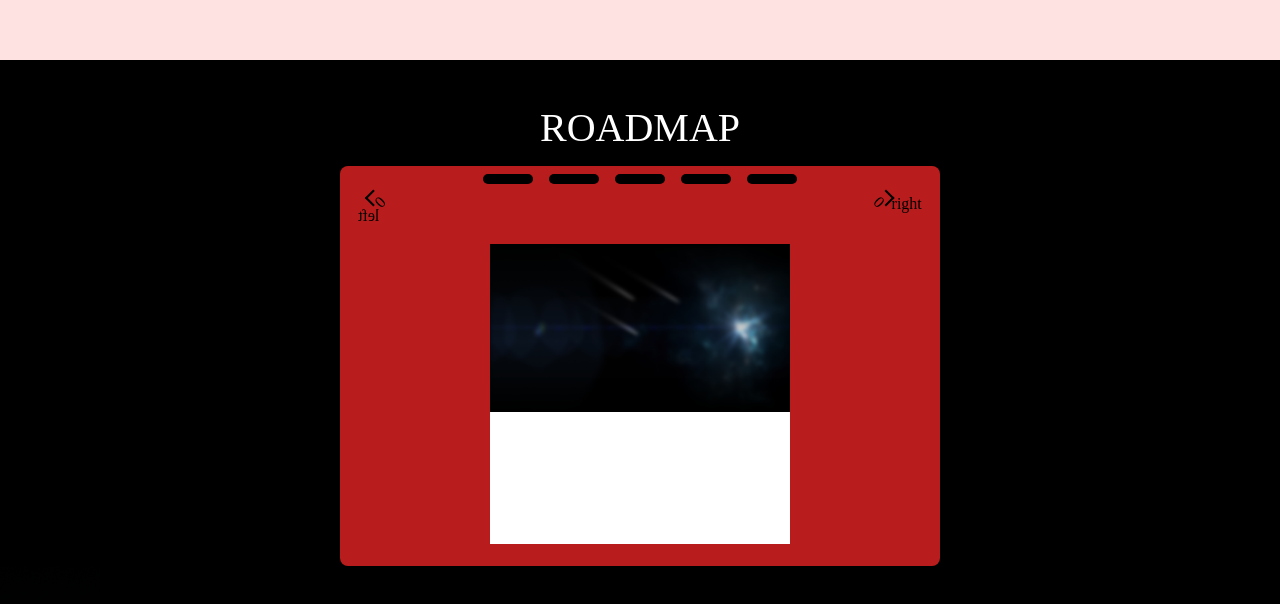
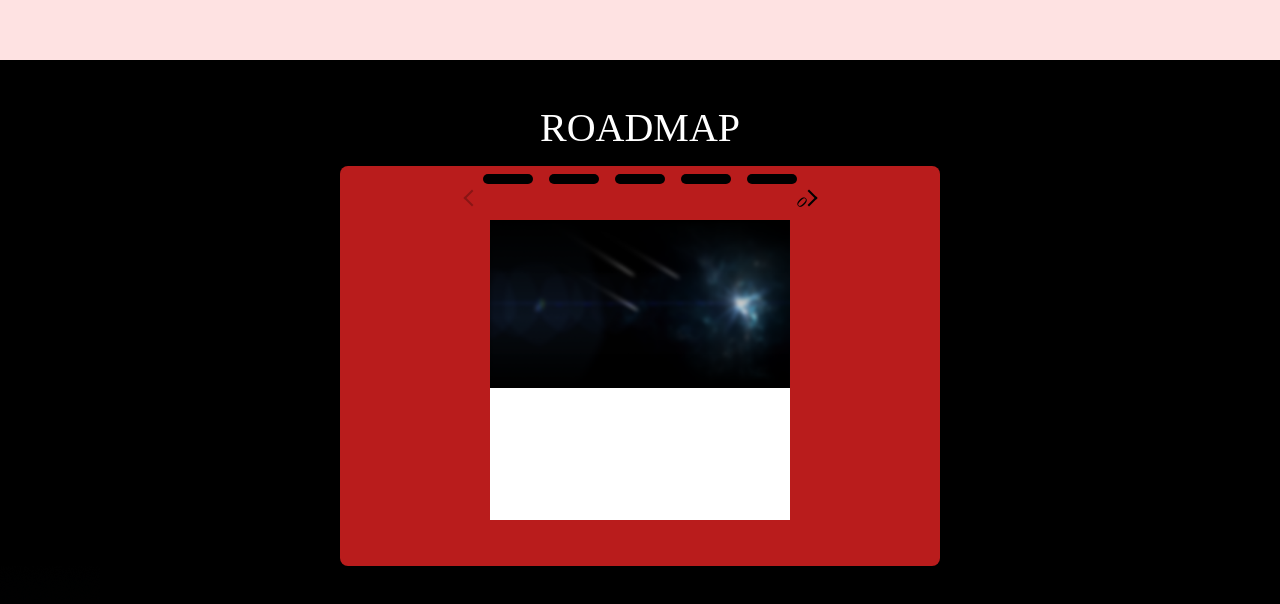
Before and after one commit to HalcyonBuilders/halcyon-website, a Next.js app: page / in a window 1280 px wide. Shown: the part 1532-2136 px from the top of the page. Built offline with nearby package versions, Linux system fonts and the light colour scheme; a web font is replaced by a local one.

Commit message:
ajout du onClick

```diff
--- a/components/Core/Roadmap/Roadmap.tsx
+++ b/components/Core/Roadmap/Roadmap.tsx
@@ -37,18 +37,43 @@ interface RoadmapNavigation {
 // ecrit une fonction qui prend en parametre un index et qui retourne un div avec un index
 
 const CarreDeNavigation = (props: RoadmapNavigation) => {
+  let { indexNavigation, direction } = props;
+
+  const addIndex = () => {
+    indexNavigation = indexNavigation + 1;
+  };
+
+  const minusIndex = () => {
+    indexNavigation = indexNavigation - 1;
+  };
+
+  const indexManager = () => {
+    if (direction === 'right') {
+      addIndex();
+    } else {
+      minusIndex();
+    }
+  };
+
+  if (indexNavigation === 0 && direction === 'left') {
+    return (
+      <div className="h-[12px] w-[12px] border-black border-t-2 border-r-2 border-solid transform rotate-45 opacity-25"></div>
+    );
+  }
+
   return (
     <>
-      <div className="h-[12px] w-[12px] border-black border-t-2 border-r-2 border-solid transform rotate-45">
-        {props.indexNavigation}
+      <div
+        className="h-[12px] w-[12px] border-black border-t-2 border-r-2 border-solid transform rotate-45"
+        onClick={indexManager}>
+        {indexNavigation}
       </div>
-      <div>{props.direction}</div>
     </>
   );
 };
 
 const MobileFirstRoadmap = () => {
-  const indexRoadmap: RoadmapNavigation = { indexNavigation: 0 };
+  let indexRoadmap: RoadmapNavigation = { indexNavigation: 0 };
 
   return (
     <>
@@ -61,7 +86,7 @@ const MobileFirstRoadmap = () => {
           <div className="bg-black h-[10px] w-[50px] rounded-full"></div>
           <div className="bg-black h-[10px] w-[50px] rounded-full"></div>
         </div>
-        <div className="flex space-x-[500px] mt-2 mb-4 place-content-center">
+        <div className="flex space-x-[325px] mt-2 mb-4 place-content-center">
           <div className="scale-x-[-1]">
             <CarreDeNavigation indexNavigation={indexRoadmap.indexNavigation} direction="left" />
           </div>
```
